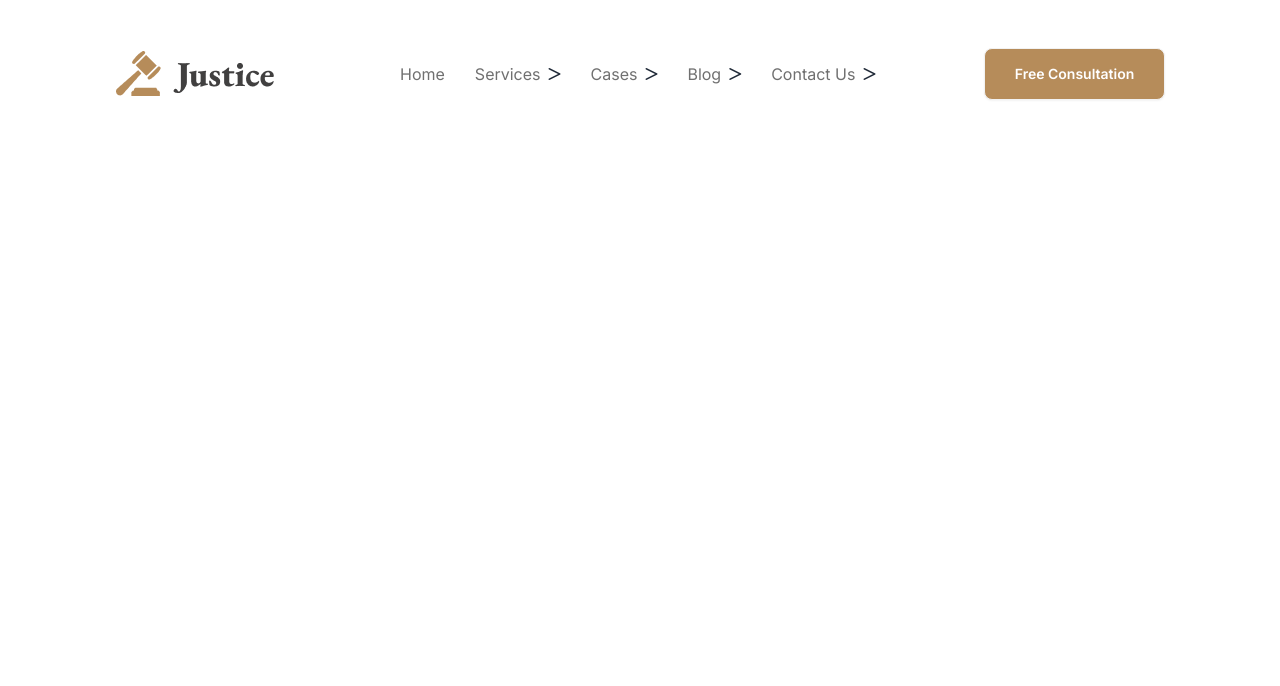
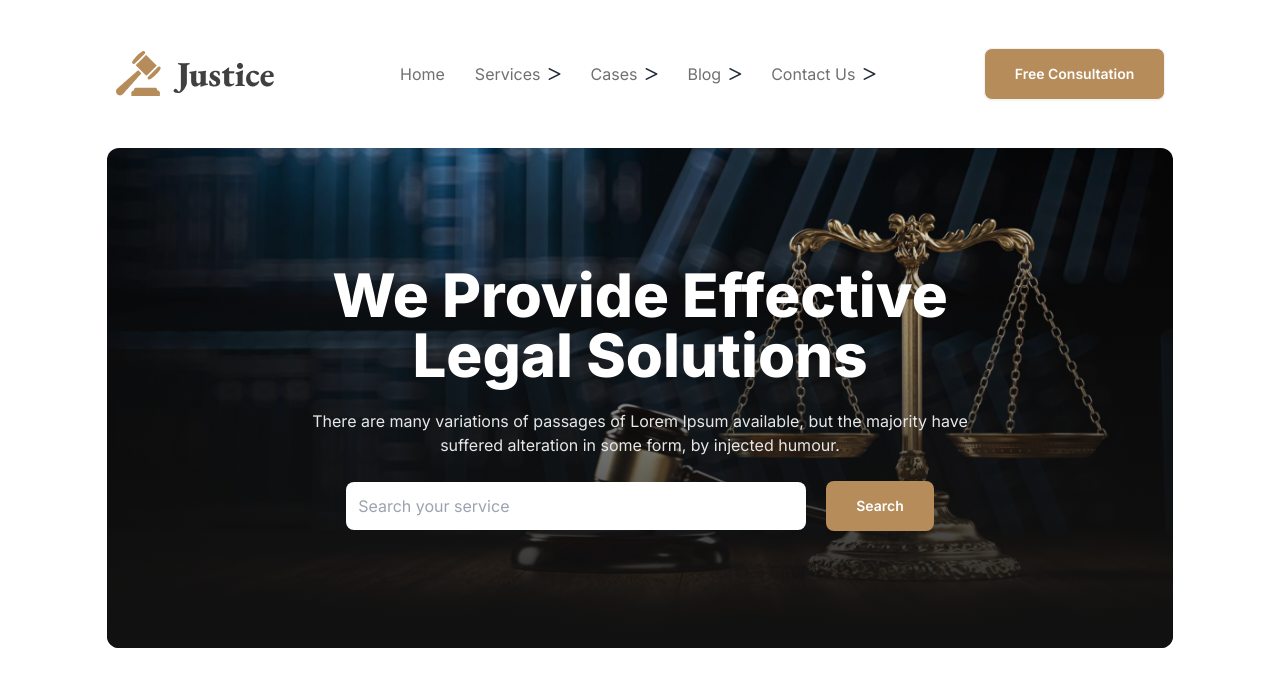
Before and after one commit to SayedSheikh/legal-solutions, a plain HTML site: page index.html in a window 1280 px wide. Drawn offline with nearby package versions, Linux system fonts and the light colour scheme.

Commit message:
banner section added

```diff
--- a/index.html
+++ b/index.html
@@ -36,9 +36,10 @@
     </script>
   </head>
   <body class="font-inter">
-    <header class="w-11/12 md:w-10/12 mx-auto mt-[30px] md:mt-[40px]">
+    <header
+      class="w-11/12 md:w-10/12 mx-auto mt-[30px] md:mt-[40px] mb-[90px] md:mb-[120px]">
       <!-- navbar -->
-      <div class="navbar bg-base-100 justify-between">
+      <div class="navbar bg-base-100 justify-between mb-[40px]">
         <div class="navbar-start w-fit">
           <div class="dropdown">
             <div tabindex="0" role="button" class="btn btn-ghost lg:hidden">
@@ -90,6 +91,36 @@
           >
         </div>
       </div>
+      <!-- banner -->
+      <div
+        class="bg-[url('./images/banner.png')] min-h-[500px] bg-cover bg-no-repeat bg-center flex items-center justify-center relative z-0 rounded-xl p-[10px] md:p-0">
+        <!-- gradient -->
+        <div
+          class="z-[1] absolute w-full h-full bg-gradient-to-t from-[rgba(17,17,17,1)] to-[rgba(17,17,17,0)] rounded-xl"></div>
+        <!-- text -->
+        <div class="text-white max-w-[690px] mx-auto space-y-[24px] z-10">
+          <h1
+            class="text-center font-extrabold lg:text-6xl md:text-3xl text-2xl">
+            We Provide Effective Legal Solutions
+          </h1>
+          <p class="text-center text-[#e7e7e7] text-sm md:text-base">
+            There are many variations of passages of Lorem Ipsum available, but
+            the majority have suffered alteration in some form, by injected
+            humour.
+          </p>
+          <div
+            class="text-center flex md:flex-row flex-col justify-center items-center gap-[20px]">
+            <input
+              type="text"
+              placeholder="Search your service"
+              class="p-[12px] rounded-[8px] md:w-4/6 w-5/6 focus:text-gray-400 focus:outline-none" />
+            <button
+              class="btn px-[30px] py-[18px] border-none size-auto bg-primary1 text-white">
+              Search
+            </button>
+          </div>
+        </div>
+      </div>
     </header>
     <main class="w-11/12 md:w-10/12 mx-auto"></main>
     <foot></foot>
```
Also changed, not shown: tailwind.config.js (added).
